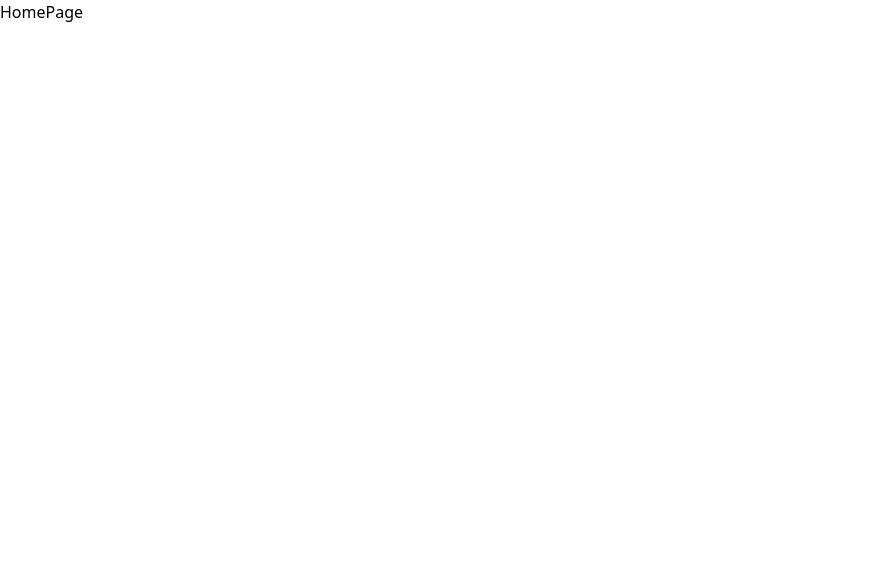
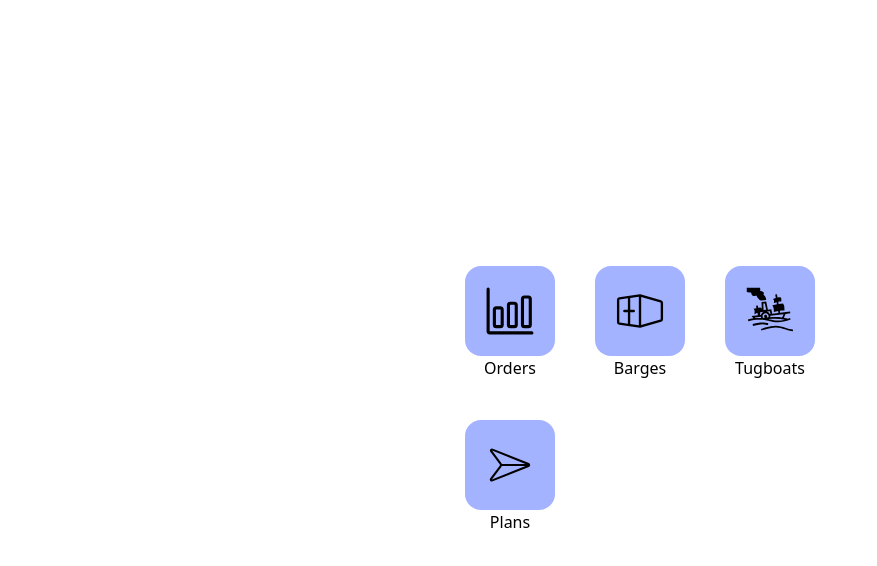
Before and after one commit to 300degree/SPmarine, a React (Vite) app in the folder client/: page / in a window 1280 px wide. Shown: the top 566 px of the page, without its empty margins (0-877 px from the left). Built offline with nearby package versions, Linux system fonts and the light colour scheme.

Commit message:
[IMP] home manu and setup routing

```diff
--- a/client/package.json
+++ b/client/package.json
@@ -13,6 +13,7 @@
         "@tailwindcss/vite": "^4.0.6",
         "react": "^19.0.0",
         "react-dom": "^19.0.0",
+        "react-icons": "^5.4.0",
         "react-router-dom": "^7.1.5",
         "tailwindcss": "^4.0.6"
     },
--- a/client/src/App.tsx
+++ b/client/src/App.tsx
@@ -1,9 +1,10 @@
-import React from 'react'
 import { BrowserRouter, Route, Routes } from 'react-router-dom'
 import HomePage from './pages/HomePage'
 import BargePage from './pages/BargePage'
 import OrderPage from './pages/OrderPage'
 import TugboatPage from './pages/TugboatPage'
+import { routers } from './common/constants/routes'
+import PlanPage from './pages/PlanPage'
 
 type Props = {}
 
@@ -13,9 +14,10 @@ export default function App({}: Props) {
       <BrowserRouter>
         <Routes>
           <Route index element={<HomePage />} />
-          <Route path='TugboatPage' element={<TugboatPage />} />
-          <Route path='OrderPage' element={<OrderPage />} />
-          <Route path='BargePage' element={<BargePage />} />
+          <Route path={routers.tugboat} element={<TugboatPage />} />
+          <Route path={routers.orders} element={<OrderPage />} />
+          <Route path={routers.barge} element={<BargePage />} />
+          <Route path={routers.plan} element={<PlanPage />} />
         </Routes>
       </BrowserRouter>
     </main>
--- /dev/null
+++ b/client/src/common/constants/routes.ts
@@ -0,0 +1,6 @@
+export const routers = {
+  tugboat: 'tugboat',
+  orders:'orders',
+  barge: 'barge',
+  plan: 'plan'
+}
--- /dev/null
+++ b/client/src/components/modules/ManuButton.tsx
@@ -0,0 +1,21 @@
+import { Link } from 'react-router-dom'
+import { IconType } from 'react-icons'
+
+type Props = {
+  path: string
+  message: string
+  Icon: IconType
+}
+
+export default function ManuButton({ path, message, Icon }: Props) {
+  return (
+    <Link to={path}>
+      <button className='bg-indigo-300 p-5 rounded-2xl transition duration-400 hover:scale-102 hover:bg-indigo-400'>
+        <Icon size={50} />
+      </button>
+      <div className='flex justify-center text-md'>
+        <span>{message}</span>
+      </div>
+    </Link>
+  )
+}
--- a/client/src/pages/HomePage.tsx
+++ b/client/src/pages/HomePage.tsx
@@ -1,9 +1,21 @@
-import React from 'react'
+import { routers } from '../common/constants/routes'
+import ManuButton from '../components/modules/ManuButton'
+import { GiIronHulledWarship } from "react-icons/gi";
+import { PiShippingContainerLight } from "react-icons/pi";
+import { IoBarChartOutline } from "react-icons/io5";
+import { CiPaperplane } from "react-icons/ci";
 
 type Props = {}
 
 export default function HomePage({}: Props) {
   return (
-    <div>HomePage</div>
+    <div className='container mx-auto h-screen flex justify-center items-center'>
+      <div className='grid grid-cols-3 gap-10 place-items-center'>
+        <ManuButton path={routers.orders} message='Orders' Icon={IoBarChartOutline} />
+        <ManuButton path={routers.barge} message='Barges' Icon={PiShippingContainerLight} />
+        <ManuButton path={routers.tugboat} message='Tugboats' Icon={GiIronHulledWarship} />
+        <ManuButton path={routers.plan} message='Plans' Icon={CiPaperplane} />
+      </div>
+    </div>
   )
 }
--- /dev/null
+++ b/client/src/pages/PlanPage.tsx
@@ -0,0 +1,7 @@
+type Props = {}
+
+export default function PlanPage({}: Props) {
+  return (
+    <div>PlanPage</div>
+  )
+}
```
Also changed, not shown: 1 other file (tests, documents, lock files or other folders).
